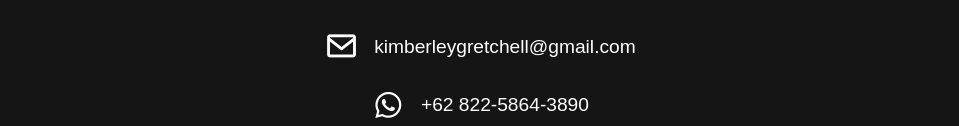
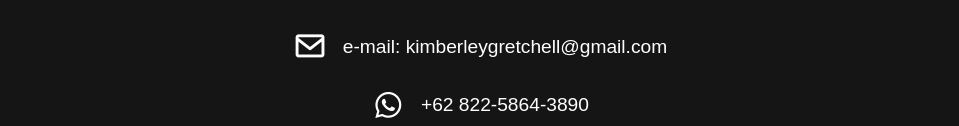
Before and after one commit to kxmmmm/kimberley.github.io, a plain HTML site: page index.html in a window 1280 px wide. Shown: the part 3354-3480 px from the top of the page, without its empty margins (160-1119 px from the left). Drawn offline with nearby package versions, Linux system fonts and the light colour scheme.

Commit message:
Update index.html

```diff
--- a/index.html
+++ b/index.html
@@ -9,7 +9,7 @@
     <link rel="stylesheet" href="https://cdn.jsdelivr.net/gh/devicons/devicon@v2.15.1/devicon.min.css">
 </head>
 <body>
-    <!-- NAVIGATIOn -->
+    <!-- NAVIGATION -->
     <nav>
         <a href="#" class="logo"><span>Portfolio</span></a>
 
@@ -35,6 +35,7 @@
         </div>
 
         <div class="btn-box">
+            <!-- Changed div to anchor tag with href to contact section -->
             <a href="#contact" class="btn-primary">Contact Me</a>
         </div>
     </section>
@@ -122,13 +123,14 @@
         </div>
     </section>
 
+    <!-- Updated contact section: email with text, whatsapp icon+number only, linkedin icon only -->
     <section id="contact">
         <h1 class="header"><span>Contact me</span></h1>
 
         <div class="contact-info">
             <a href="mailto:kimberleygretchell@gmail.com" class="contact-item">
                 <i class='bx bx-envelope'></i>
-                <span>kimberleygretchell@gmail.com</span>
+                <span>e-mail: kimberleygretchell@gmail.com</span>
             </a>
 
             <a href="https://wa.me/6282258643890" target="_blank" class="contact-item">
@@ -142,6 +144,7 @@
         </div>
     </section>
 
+    <!-- Removed footer social icons since already in Contact Me -->
     <footer></footer>
 
     <script src="script.js"></script>
```
